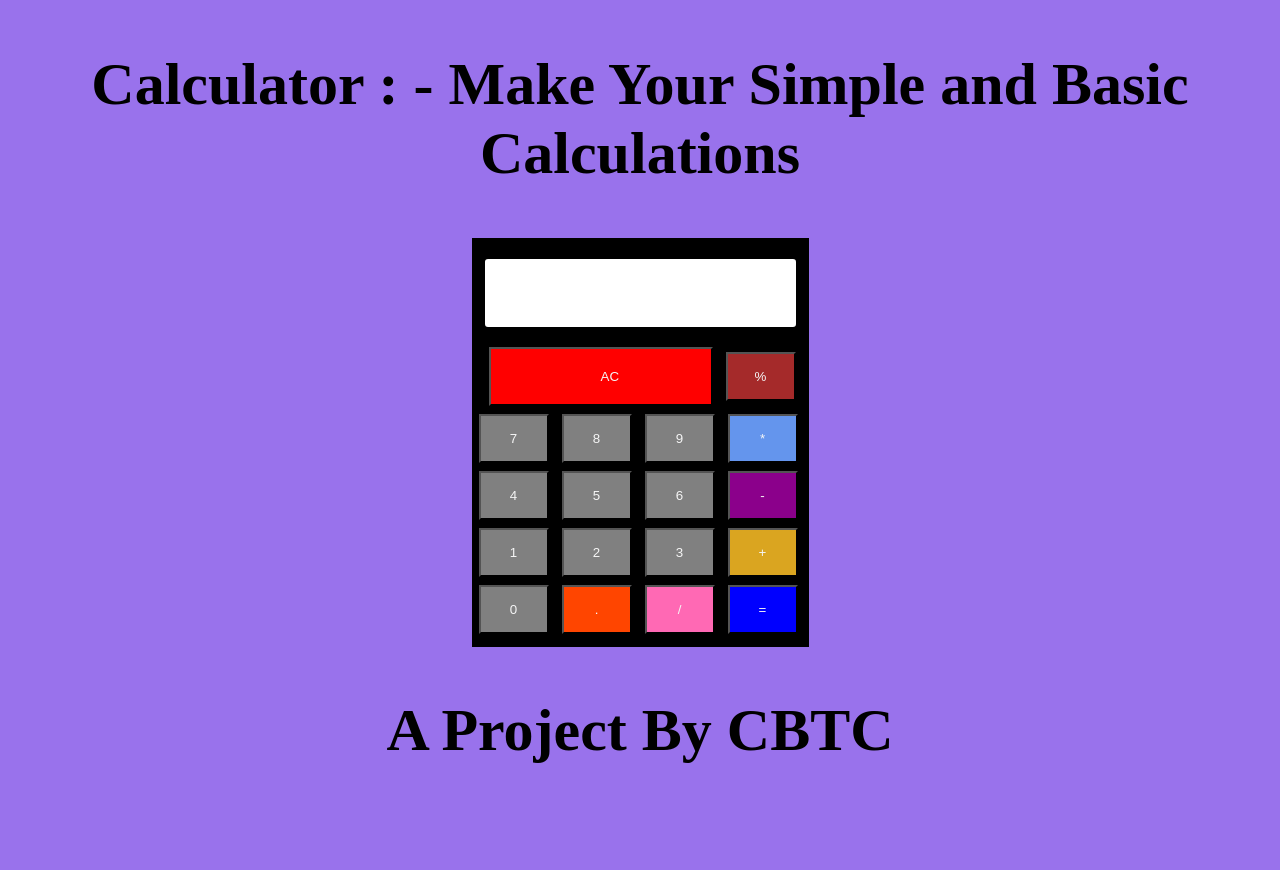
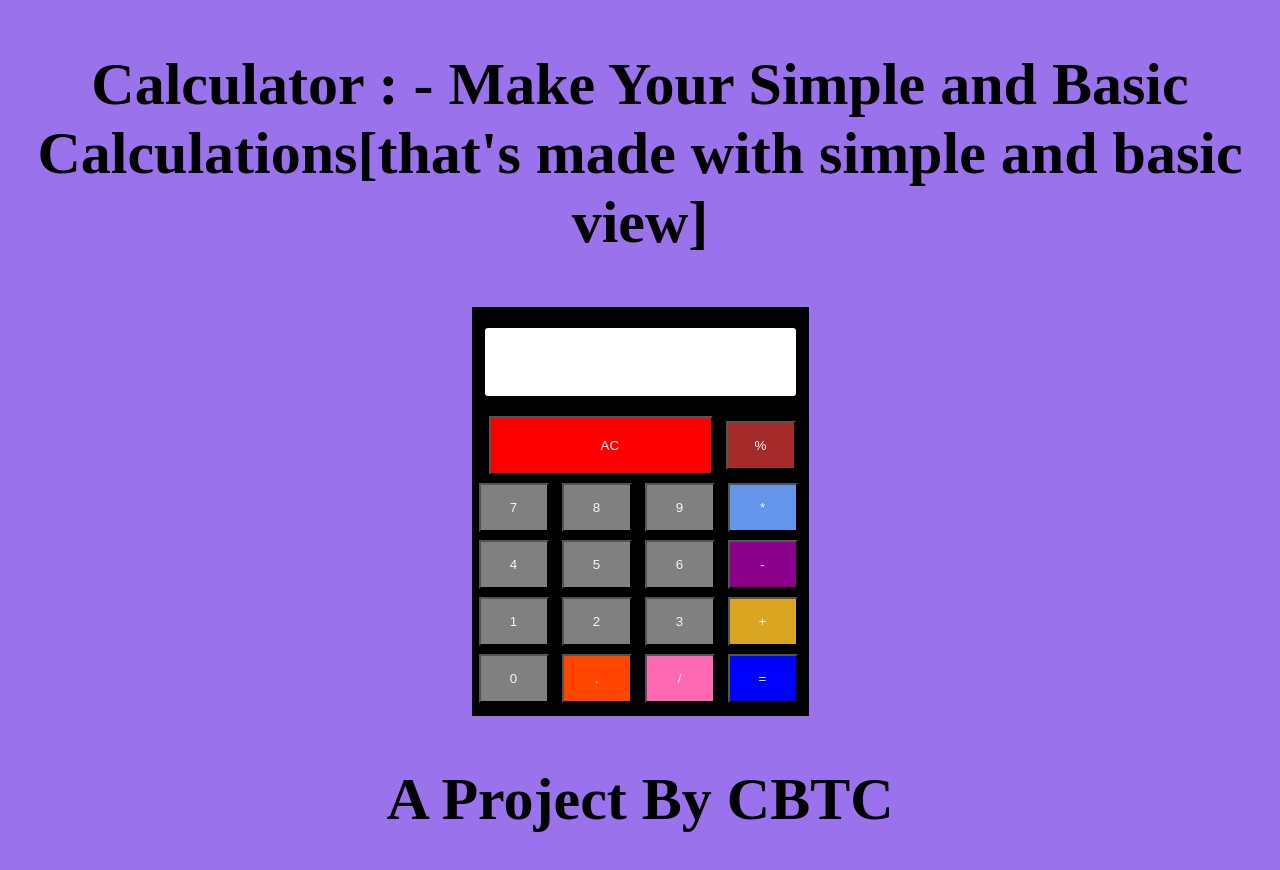
Before and after one commit to Csiddhart/CBTC, a plain HTML site: page Web Dev/Calculator/index.html in a window 1280 px wide. Before the commit the page ends 815 px from the top, so only its background shows below. Drawn offline with Linux system fonts and the light colour scheme.

Commit message:
Update index.html

```diff
--- a/Web Dev/Calculator/index.html
+++ b/Web Dev/Calculator/index.html
@@ -11,7 +11,7 @@
 
   <body>
     <h2 class="center">
-      Calculator : - Make Your Simple and Basic Calculations
+      Calculator : - Make Your Simple and Basic Calculations[that's made with simple and basic view]
     </h2>
     <div class="container mx-auto flex flex-col item-center">
       <!--over here the whole content is present-->
```
